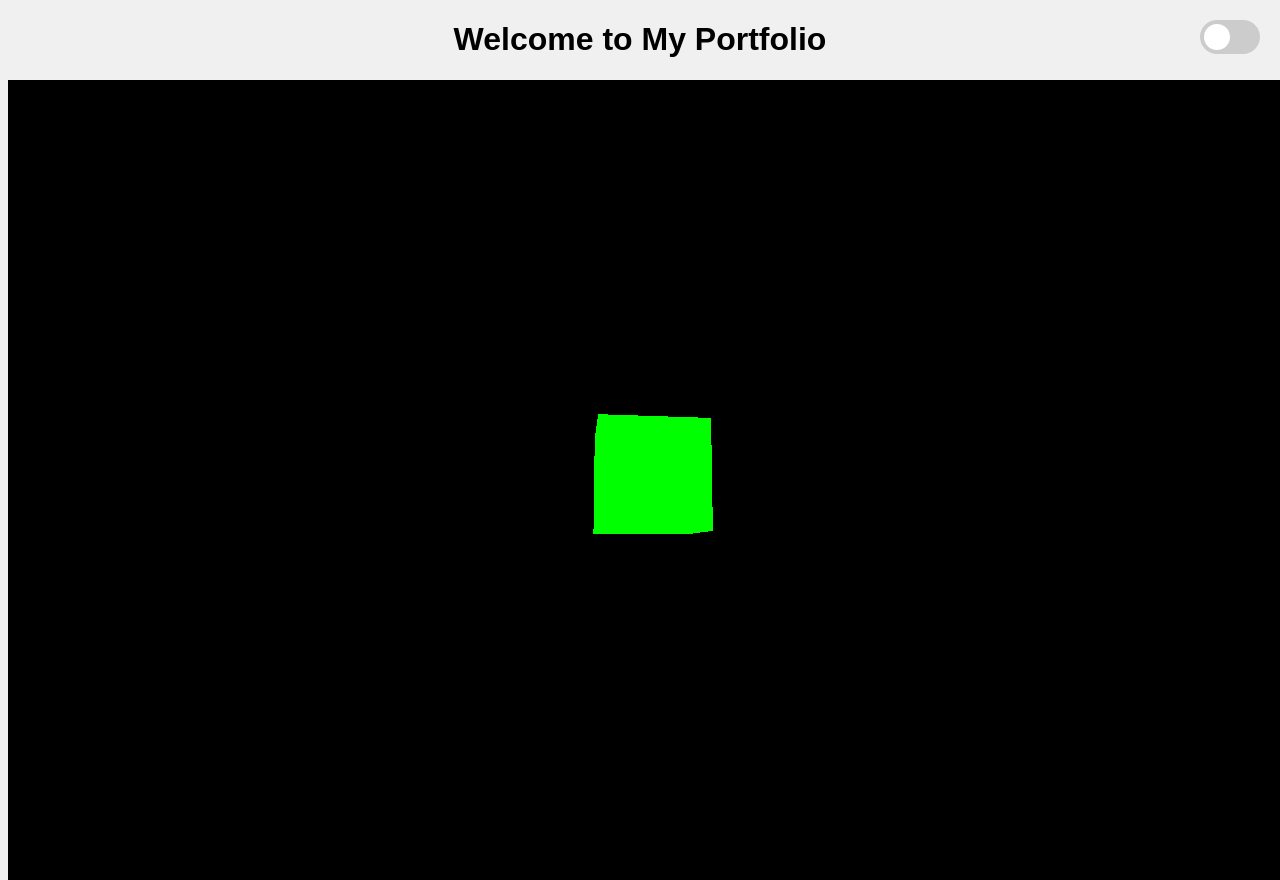
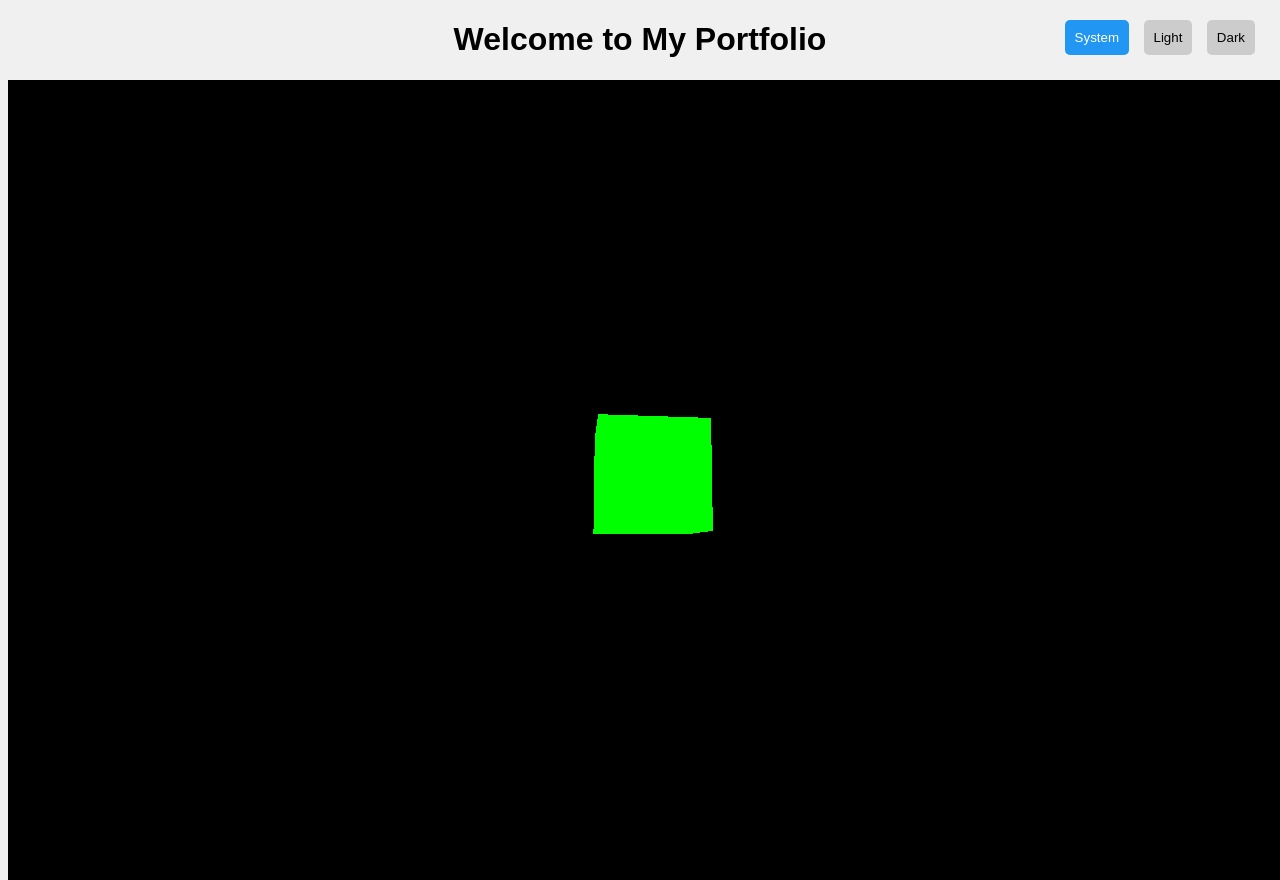
Before and after one commit to Zaptrix/portfolio, a plain HTML site: page index.html in a window 1280 px wide. Drawn offline with nearby package versions, Linux system fonts and the light colour scheme.

Commit message:
Add three-state theme toggle with system default option

```diff
--- a/index.html
+++ b/index.html
@@ -9,10 +9,11 @@
 <body>
     <h1>Welcome to My Portfolio</h1>
     <div id="three-js-container"></div>
-    <label class="switch">
-        <input type="checkbox" id="theme-toggle">
-        <span class="slider round"></span>
-    </label>
+    <div class="theme-toggle">
+        <button id="system-default" class="toggle-option">System</button>
+        <button id="light-mode" class="toggle-option">Light</button>
+        <button id="dark-mode" class="toggle-option">Dark</button>
+    </div>
     <script src="https://cdnjs.cloudflare.com/ajax/libs/three.js/r128/three.min.js"></script>
     <script src="src/js/app.js"></script>
     <script src="src/js/theme-toggle.js"></script>
--- a/src/css/style.css
+++ b/src/css/style.css
@@ -25,50 +25,28 @@ body.dark-mode {
     --text-color: #fff;
 }
 
-/* Toggle switch styles */
-.switch {
+/* Toggle buttons */
+.theme-toggle {
     position: absolute;
     top: 20px;
     right: 20px;
-    display: inline-block;
-    width: 60px;
-    height: 34px;
 }
 
-.switch input {
-    opacity: 0;
-    width: 0;
-    height: 0;
+.toggle-option {
+    background-color: #ccc;
+    border: none;
+    padding: 10px;
+    cursor: pointer;
+    margin: 0 5px;
+    border-radius: 5px;
+    transition: background-color 0.3s;
 }
 
-.slider {
-    position: absolute;
-    cursor: pointer;
-    top: 0;
-    left: 0;
-    right: 0;
-    bottom: 0;
-    background-color: #ccc;
-    transition: .4s;
-    border-radius: 34px;
+.toggle-option:hover {
+    background-color: #bbb;
 }
 
-.slider:before {
-    position: absolute;
-    content: "";
-    height: 26px;
-    width: 26px;
-    left: 4px;
-    bottom: 4px;
-    background-color: white;
-    transition: .4s;
-    border-radius: 50%;
+.toggle-option.active {
+    background-color: #2196F3;
+    color: #fff;
 }
-
-input:checked + .slider {
-    background-color: #2196F3;
-}
-
-input:checked + .slider:before {
-    transform: translateX(26px);
-}
--- a/src/js/theme-toggle.js
+++ b/src/js/theme-toggle.js
@@ -1,24 +1,65 @@
 // src/js/theme-toggle.js
 
 document.addEventListener('DOMContentLoaded', (event) => {
-    const toggleSwitch = document.getElementById('theme-toggle');
-    const currentTheme = localStorage.getItem('theme') ? localStorage.getItem('theme') : null;
+    const systemDefaultBtn = document.getElementById('system-default');
+    const lightModeBtn = document.getElementById('light-mode');
+    const darkModeBtn = document.getElementById('dark-mode');
+
+    const currentTheme = localStorage.getItem('theme') ? localStorage.getItem('theme') : 'system-default';
+
+    const applyTheme = (theme) => {
+        document.body.classList.remove('light-mode', 'dark-mode');
+
+        if (theme === 'dark-mode') {
+            document.body.classList.add('dark-mode');
+        } else if (theme === 'light-mode') {
+            document.body.classList.add('light-mode');
+        } else {
+            // Use system preference
+            if (window.matchMedia && window.matchMedia('(prefers-color-scheme: dark)').matches) {
+                document.body.classList.add('dark-mode');
+            }
+        }
+
+        localStorage.setItem('theme', theme);
+    }
+
+    const activateButton = (button) => {
+        document.querySelectorAll('.toggle-option').forEach(btn => btn.classList.remove('active'));
+        button.classList.add('active');
+    }
 
     if (currentTheme) {
-        document.body.classList.add(currentTheme);
+        applyTheme(currentTheme);
 
         if (currentTheme === 'dark-mode') {
-            toggleSwitch.checked = true;
+            activateButton(darkModeBtn);
+        } else if (currentTheme === 'light-mode') {
+            activateButton(lightModeBtn);
+        } else {
+            activateButton(systemDefaultBtn);
         }
     }
 
-    toggleSwitch.addEventListener('change', function() {
-        if (toggleSwitch.checked) {
-            document.body.classList.add('dark-mode');
-            localStorage.setItem('theme', 'dark-mode');
-        } else {
-            document.body.classList.remove('dark-mode');
-            localStorage.setItem('theme', 'light-mode');
+    systemDefaultBtn.addEventListener('click', () => {
+        applyTheme('system-default');
+        activateButton(systemDefaultBtn);
+    });
+
+    lightModeBtn.addEventListener('click', () => {
+        applyTheme('light-mode');
+        activateButton(lightModeBtn);
+    });
+
+    darkModeBtn.addEventListener('click', () => {
+        applyTheme('dark-mode');
+        activateButton(darkModeBtn);
+    });
+
+    // Listen for system preference changes
+    window.matchMedia('(prefers-color-scheme: dark)').addEventListener('change', (e) => {
+        if (localStorage.getItem('theme') === 'system-default') {
+            applyTheme('system-default');
         }
     });
 });
```
